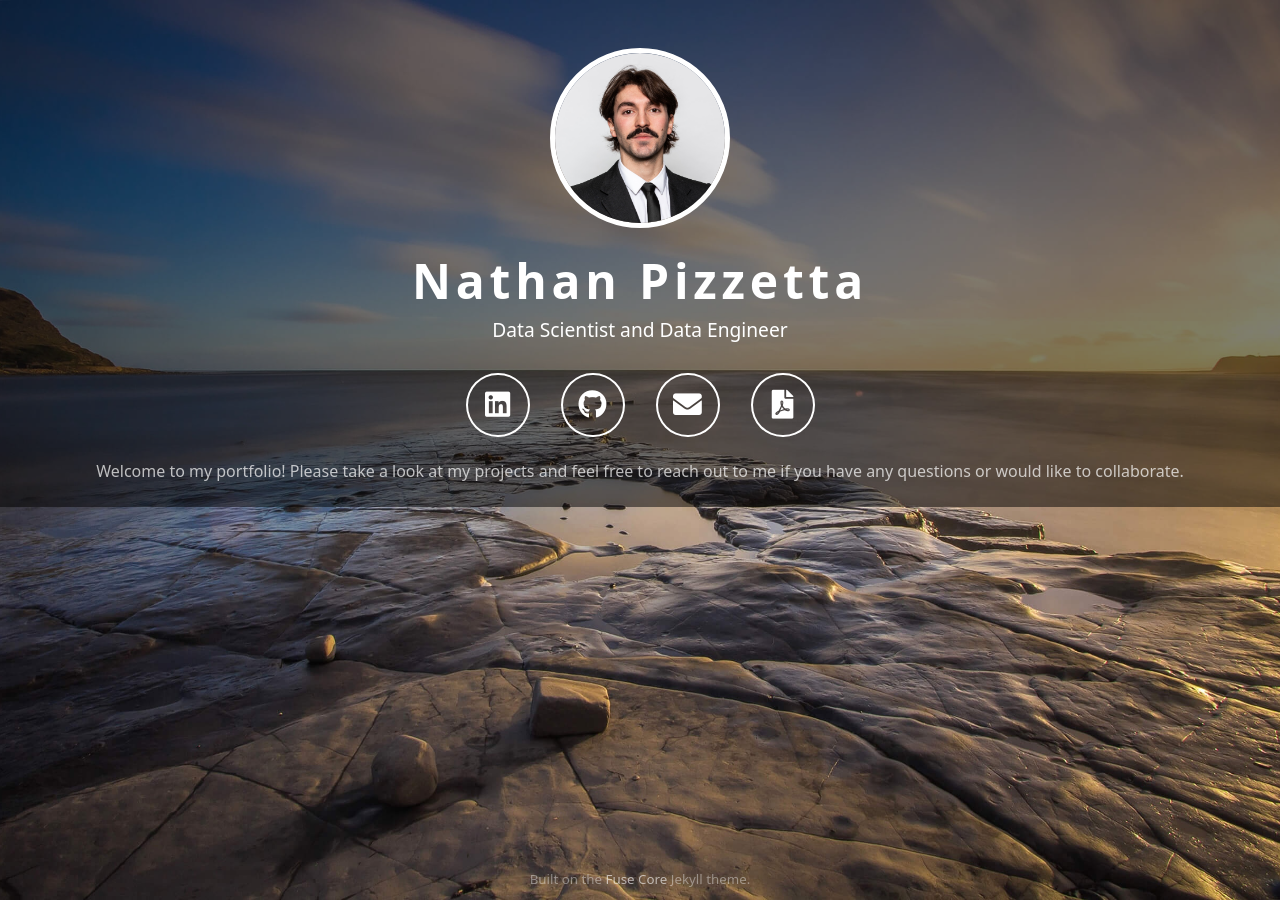
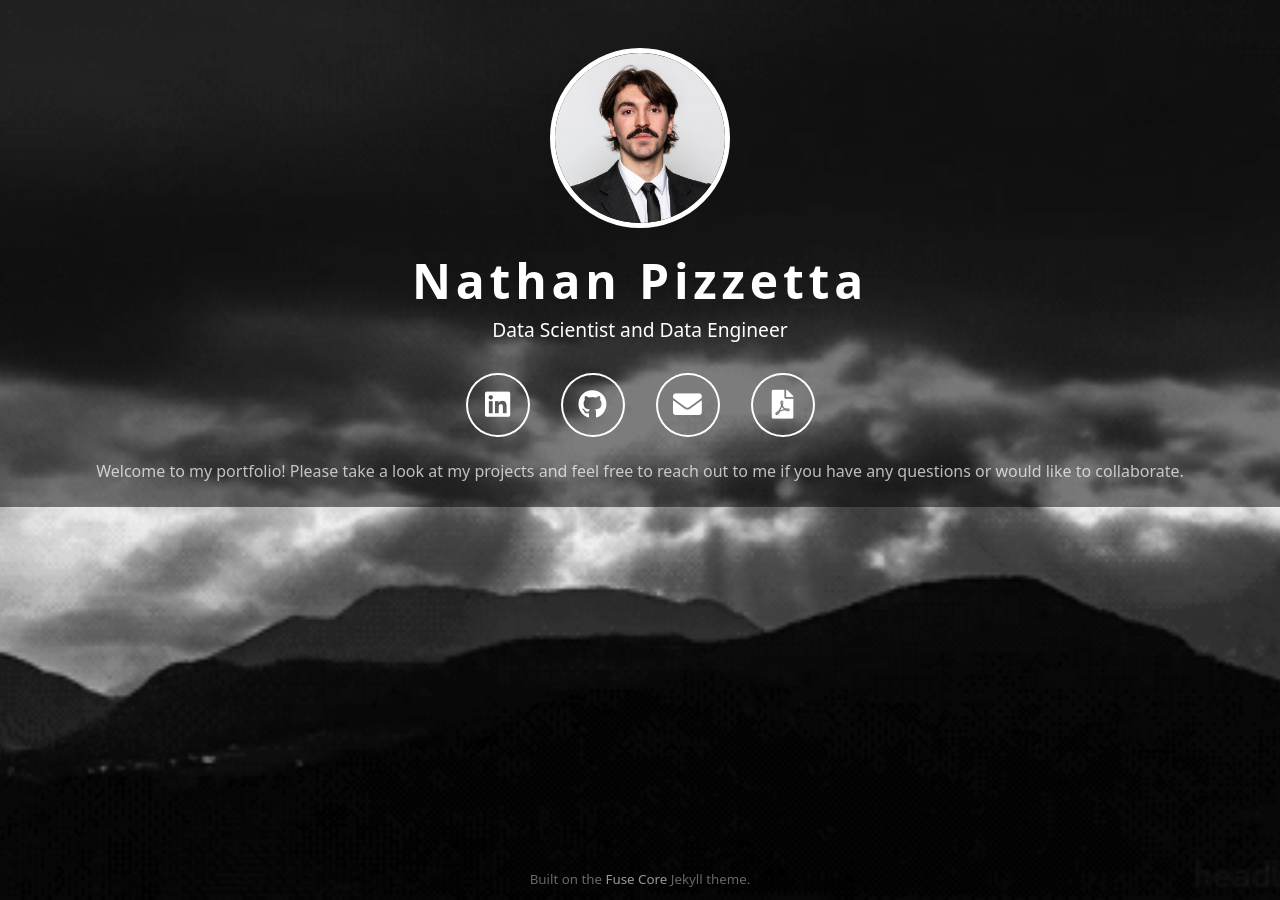
Before and after one commit to n-pizzetta/n-pizzetta.github.io, a Jekyll site: the page built from index.html, in a window 1280 px wide. Built offline with Jekyll 4.4.1, drawn with Linux system fonts in a browser that asks for light colours; comment, search, counter and statistics services are not loaded.

Commit message:
New background.

```diff
--- a/css/theme.css
+++ b/css/theme.css
@@ -17,7 +17,7 @@
 }
 
 .fullscreen-background {
-    background: url("../assets/images/background.jpg") no-repeat center center fixed;
+    background: url("../assets/images/mountains.gif") no-repeat center center fixed;
     -webkit-background-size: cover;
     -moz-background-size: cover;
     -o-background-size: cover;
```
Also changed, not shown: assets/images/mountains.gif (added).
